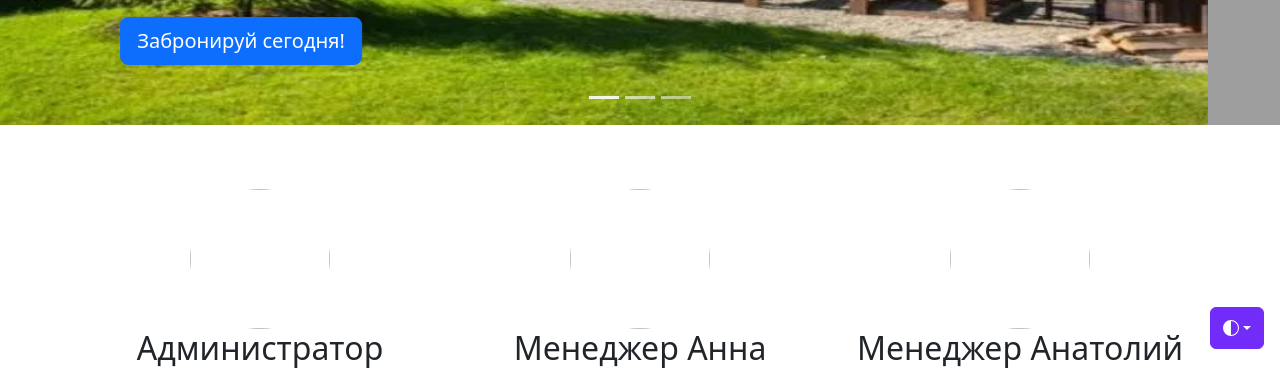
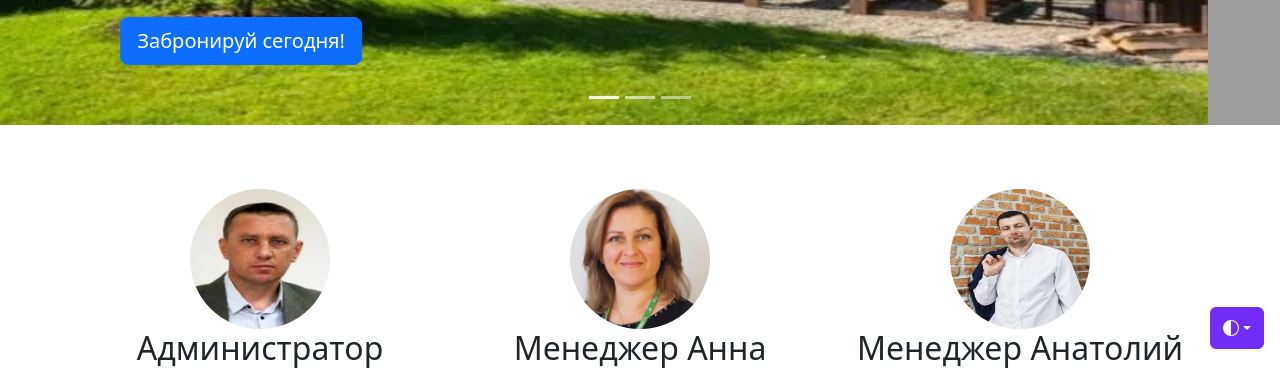
Before and after one commit to AuitDarkness/chill_house, a plain HTML site: page index.html in a window 1280 px wide. Shown: the part 435-805 px from the top of the page. Drawn offline with Linux system fonts and the light colour scheme; grey boxes are pictures that could not be loaded; a script that the page names is missing.

Commit message:
Фикс путей фоток

```diff
--- a/index.html
+++ b/index.html
@@ -228,21 +228,21 @@
     <!-- Three columns of text below the carousel -->
     <div class="row">
   <div class="col-lg-4">
-    <img src="assets/img/rieltorN1.jpg" class="bd-placeholder-img rounded-circle" width="140" height="140" aria-label="Placeholder" focusable="false">
+    <img src="assets/img/AdminNikita.jpg" class="bd-placeholder-img rounded-circle" width="140" height="140" aria-label="Placeholder" focusable="false">
     <h2 class="fw-normal">Администратор Никита</h2>
     <p>Ваш надежный помощник в организации отдыха. Никита поможет с бронированием, ответит на все вопросы о размещении и услугах, подберет для вас лучший вариант отдыха. С ним ваш визит начнется с теплого приема.</p>
     <p><a class="btn btn-secondary" href="#">Подробнее &raquo;</a></p>
   </div><!-- /.col-lg-4 -->
 
   <div class="col-lg-4">
-    <img src="assets/img/rieltorN3.jpg" class="bd-placeholder-img rounded-circle" width="140" height="140" aria-label="Placeholder" focusable="false">
+    <img src="assets/img/managerAnna.jpg" class="bd-placeholder-img rounded-circle" width="140" height="140" aria-label="Placeholder" focusable="false">
     <h2 class="fw-normal">Менеджер Анна</h2>
     <p>Специалист по созданию незабываемого отдыха. Анна организует экскурсии, спа-процедуры, мероприятия и развлечения. Обращайтесь к ней, чтобы ваш отпуск был наполнен яркими впечатлениями и комфортом.</p>
     <p><a class="btn btn-secondary" href="#">Подробнее &raquo;</a></p>
   </div><!-- /.col-lg-4 -->
 
   <div class="col-lg-4">
-    <img src="assets/img/rieltorN2.jpg" class="bd-placeholder-img rounded-circle" width="140" height="140" aria-label="Placeholder" focusable="false">
+    <img src="assets/img/managerAnatoliy.jpg" class="bd-placeholder-img rounded-circle" width="140" height="140" aria-label="Placeholder" focusable="false">
     <h2 class="fw-normal">Менеджер Анатолий</h2>
     <p>Эксперт по активному отдыху и развлечениям. Анатолий поможет организовать рыбалку, прогулки на лошадях, спортивные мероприятия и квесты. С ним ваш отдых будет динамичным, интересным и полным приключений.</p>
     <p><a class="btn btn-secondary" href="#">Подробнее &raquo;</a></p>
```
